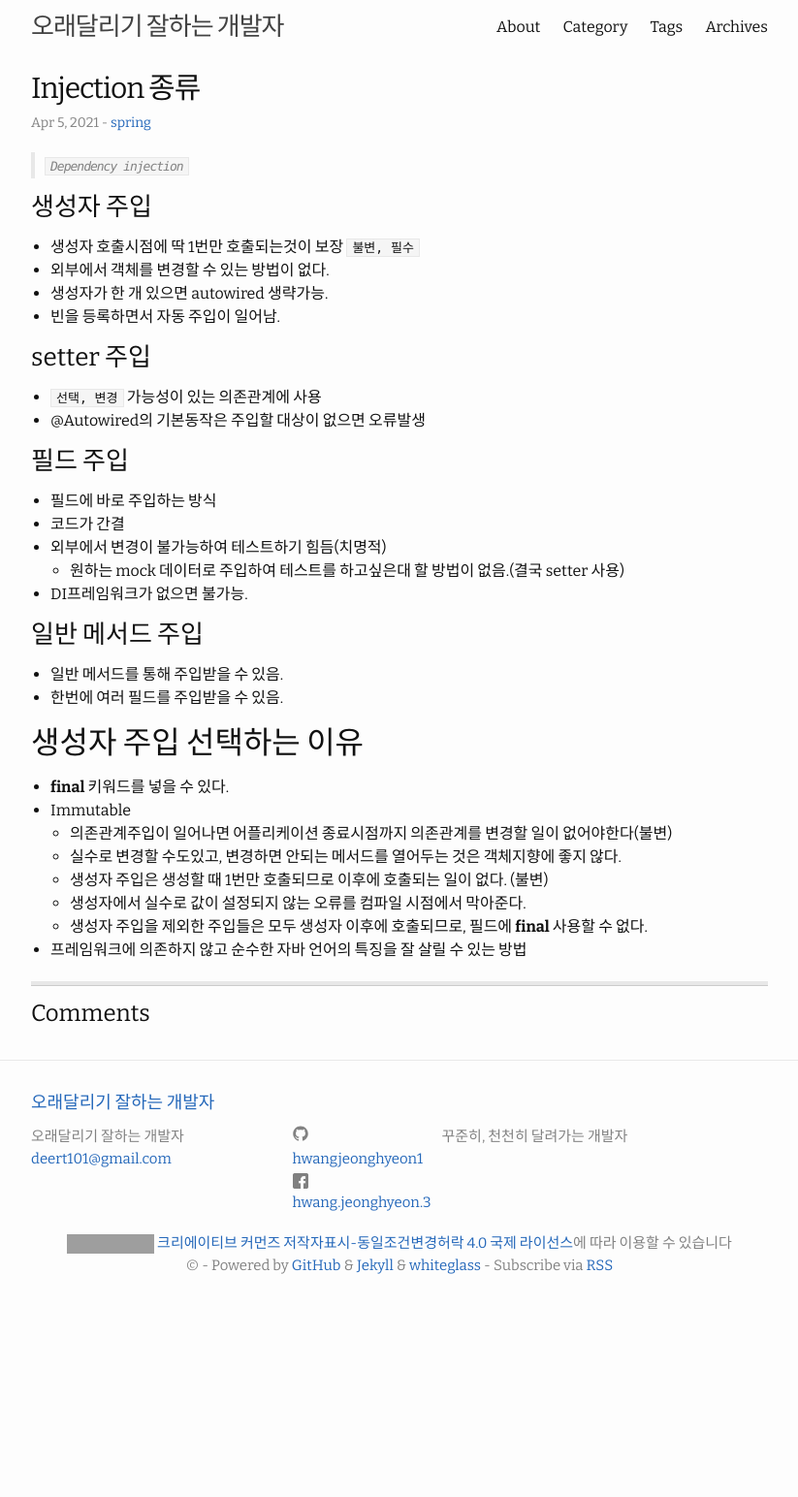
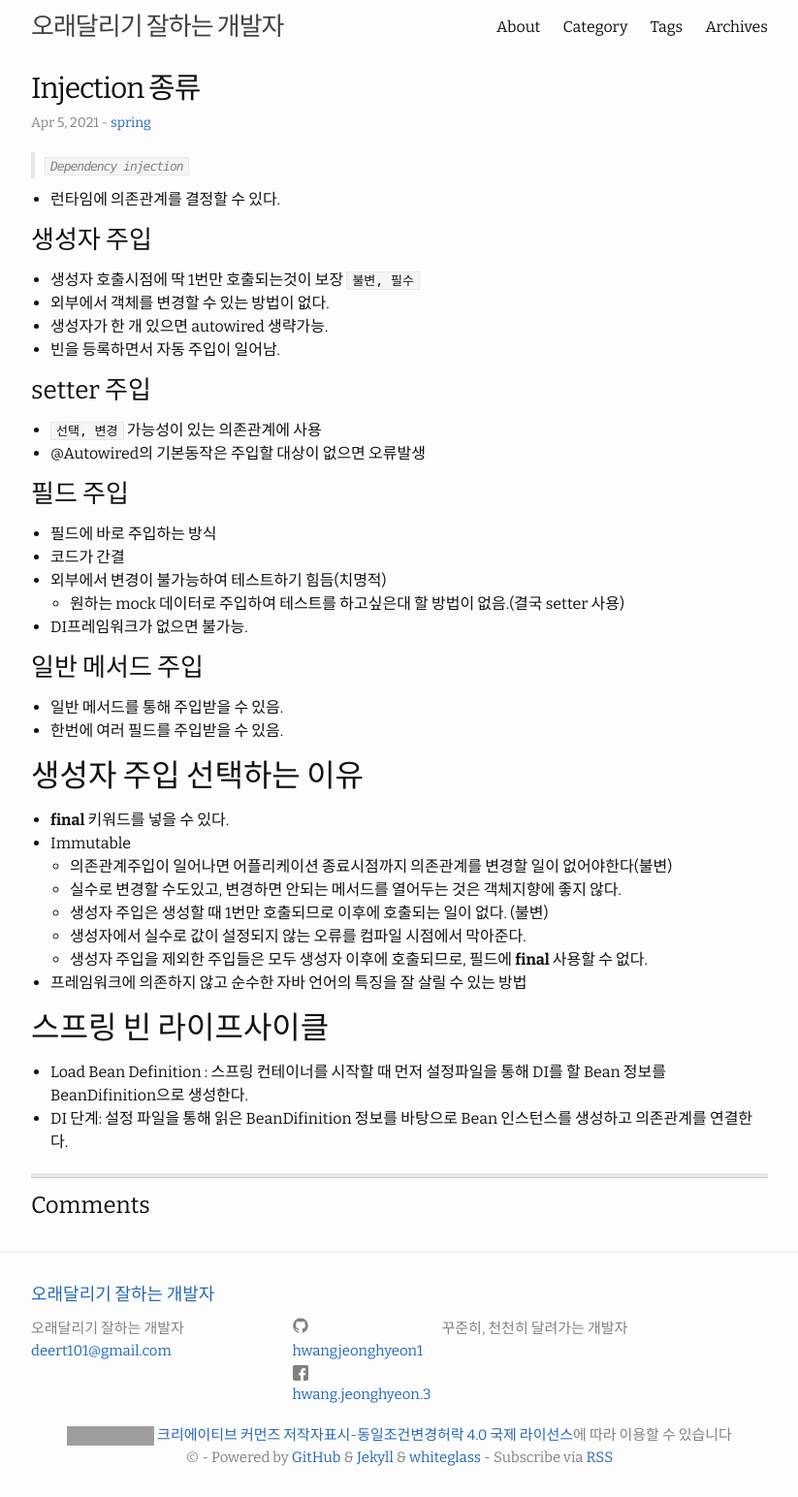
Before and after one commit to HWANGJEONGHYEON1/HWANGJEONGHYEON1.github.io, a Jekyll site: the page built from _posts/2021-04-05-Spring Injection.md, in a window 1280 px wide. Shown: the whole page at 97% size, without its empty margins (228-1051 px from the left). Built offline with Jekyll 4.4.1, drawn with Linux system fonts in a browser that asks for light colours; comment, search, counter and statistics services are not loaded; before the commit the page ends 1346 px from its top, so only the background shows below that; grey boxes are pictures that could not be loaded.

Commit message:
study di 설명 추가

````diff
--- a/_posts/2021-04-05-Spring Injection.md
+++ b/_posts/2021-04-05-Spring Injection.md
@@ -6,6 +6,8 @@ categories: spring
 ---
 
 > ```Dependency injection```
+
+- 런타임에 의존관계를 결정할 수 있다.
 
 ### 생성자 주입
   - 생성자 호출시점에 딱 1번만 호출되는것이 보장 ```불변, 필수```
@@ -38,3 +40,8 @@ categories: spring
   - 생성자에서 실수로 값이 설정되지 않는 오류를 컴파일 시점에서 막아준다.
   - 생성자 주입을 제외한 주입들은 모두 생성자 이후에 호출되므로, 필드에 <b>final</b> 사용할 수 없다.
 - 프레임워크에 의존하지 않고 순수한 자바 언어의 특징을 잘 살릴 수 있는 방법
+
+
+## 스프링 빈 라이프사이클
+- Load Bean Definition : 스프링 컨테이너를 시작할 때 먼저 설정파일을 통해 DI를 할 Bean 정보를 BeanDifinition으로 생성한다.
+- DI 단계: 설정 파일을 통해 읽은 BeanDifinition 정보를 바탕으로 Bean 인스턴스를 생성하고 의존관계를 연결한다.
````
